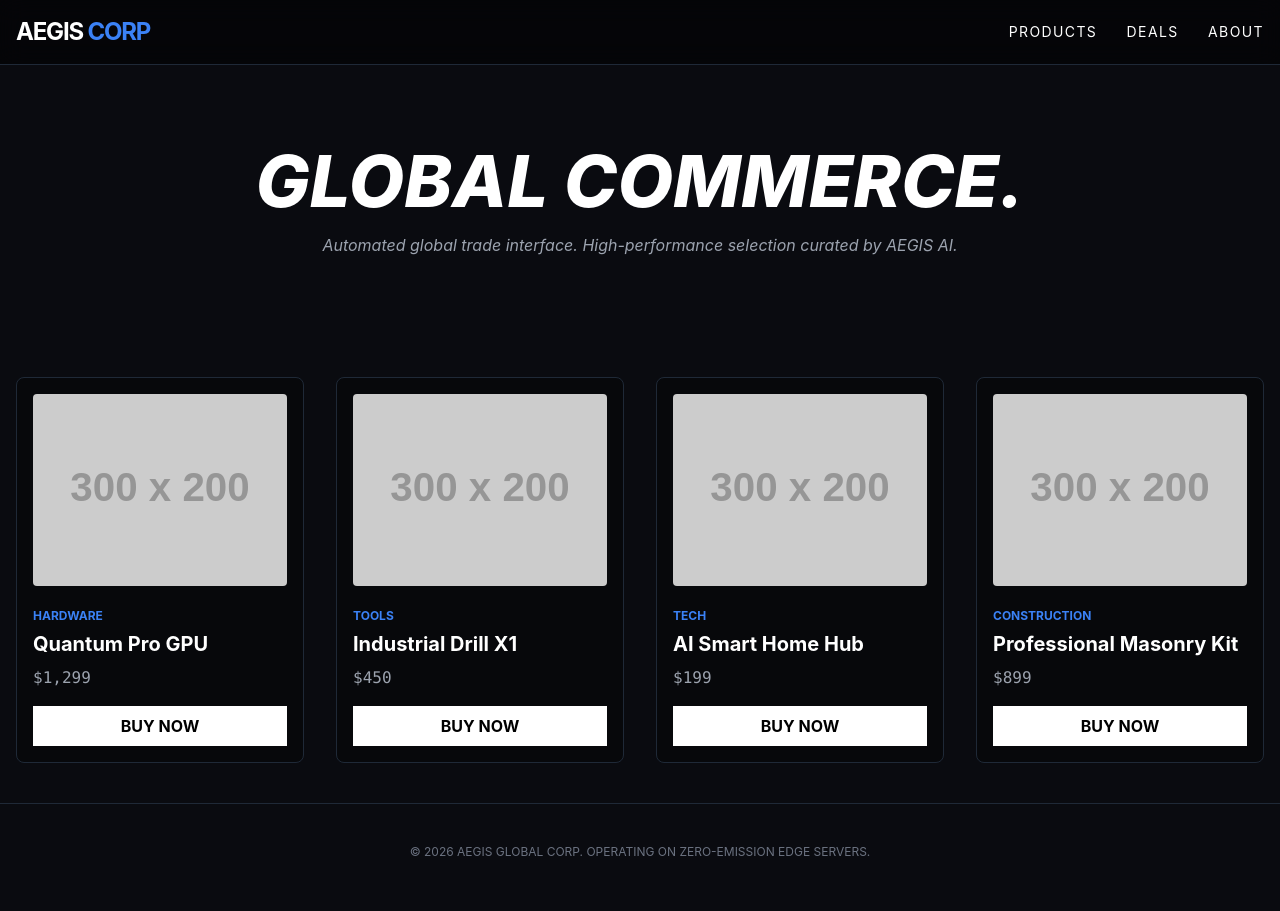
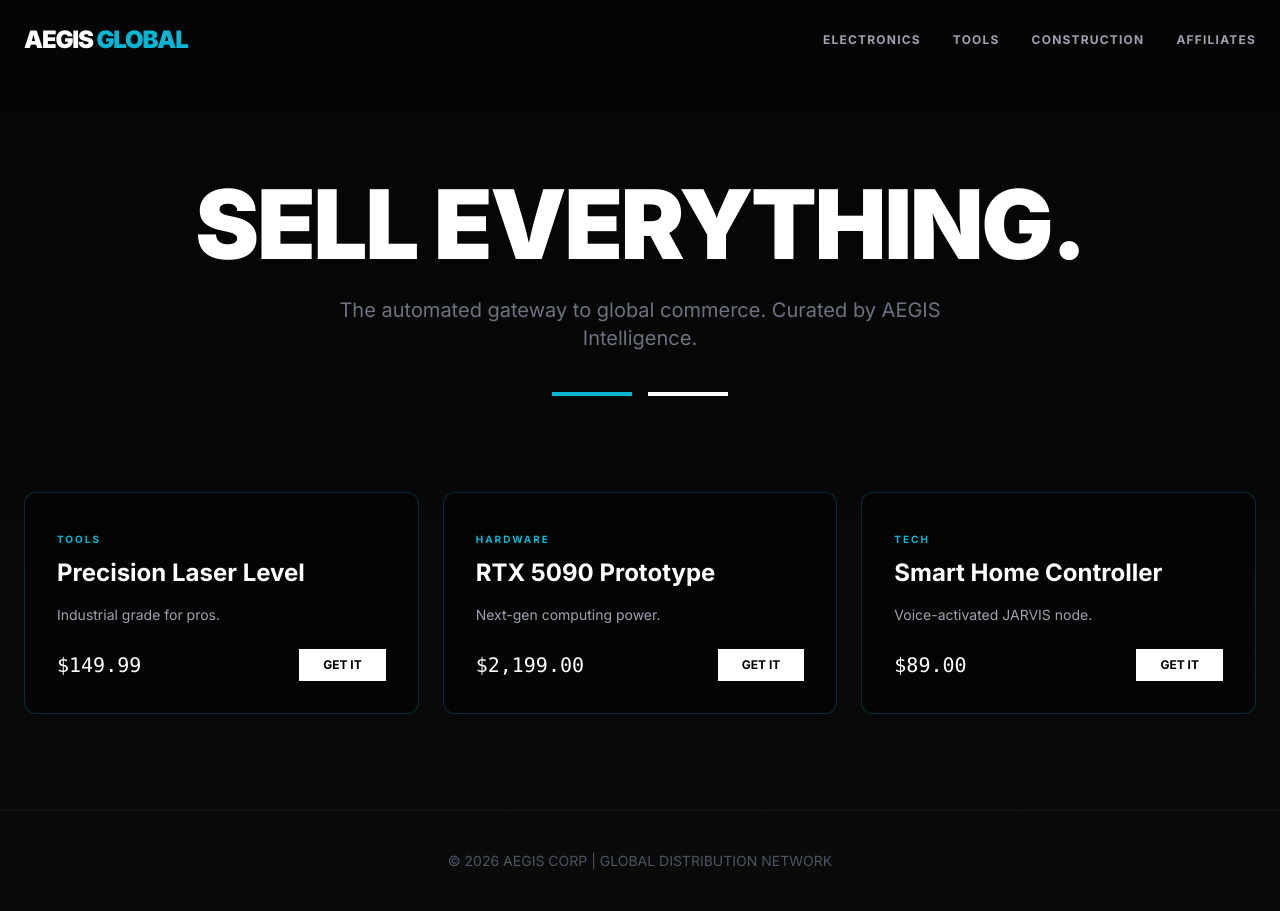
Before and after one commit to hotboxking09/aegis-market, a plain HTML site: page index.html in a window 1280 px wide. Drawn offline with nearby package versions, Linux system fonts and the light colour scheme; placeholder pictures from the web are drawn by us.

Commit message:
Add files via upload

```diff
--- a/index.html
+++ b/index.html
@@ -3,60 +3,72 @@
 <head>
     <meta charset="UTF-8">
     <meta name="viewport" content="width=device-width, initial-scale=1.0">
-    <title>AEGIS Global Market | Premium Selection</title>
+    <title>AEGIS GLOBAL | Digital Trade Interface</title>
     <script src="https://cdn.tailwindcss.com"></script>
+    <link href="https://fonts.googleapis.com/css2?family=Inter:wght@400;700;900&display=swap" rel="stylesheet">
     <style>
-        :root { --aegis-blue: #00d4ff; --aegis-dark: #0a0b10; }
-        body { background-color: var(--aegis-dark); color: white; font-family: 'Inter', sans-serif; }
-        .product-card:hover { border-color: var(--aegis-blue); transform: translateY(-5px); transition: all 0.3s ease; }
+        body { background-color: #050505; color: #ffffff; font-family: 'Inter', sans-serif; }
+        .glow-border { border: 1px solid rgba(0, 212, 255, 0.2); transition: 0.3s; }
+        .glow-border:hover { border-color: #00d4ff; box-shadow: 0 0 15px rgba(0, 212, 255, 0.3); }
+        .hero-gradient { background: linear-gradient(180deg, #050505 0%, #0a0a0a 100%); }
     </style>
 </head>
-<body>
-    <nav class="border-b border-gray-800 p-4 flex justify-between items-center bg-black/50 sticky top-0 z-50 backdrop-blur-md">
-        <h1 class="text-2xl font-bold tracking-tighter text-white">AEGIS <span class="text-blue-500">CORP</span></h1>
-        <div class="space-x-6 text-sm uppercase tracking-widest">
-            <a href="#" class="hover:text-blue-400">Products</a>
-            <a href="#" class="hover:text-blue-400">Deals</a>
-            <a href="#" class="hover:text-blue-400">About</a>
+<body class="hero-gradient min-h-screen">
+
+    <nav class="p-6 flex justify-between items-center max-w-7xl mx-auto">
+        <div class="text-2xl font-black tracking-tighter uppercase">Aegis <span class="text-cyan-500">Global</span></div>
+        <div class="hidden md:flex space-x-8 text-xs font-bold uppercase tracking-widest text-gray-400">
+            <a href="#" class="hover:text-cyan-400">Electronics</a>
+            <a href="#" class="hover:text-cyan-400">Tools</a>
+            <a href="#" class="hover:text-cyan-400">Construction</a>
+            <a href="#" class="hover:text-cyan-400">Affiliates</a>
         </div>
     </nav>
 
-    <header class="py-20 px-4 text-center">
-        <h2 class="text-5xl md:text-7xl font-extrabold mb-4 italic">GLOBAL COMMERCE.</h2>
-        <p class="text-gray-400 max-w-2xl mx-auto italic">Automated global trade interface. High-performance selection curated by AEGIS AI.</p>
+    <header class="text-center py-24 px-4">
+        <h1 class="text-6xl md:text-8xl font-black mb-6 tracking-tight">SELL EVERYTHING.</h1>
+        <p class="text-xl text-gray-500 max-w-2xl mx-auto mb-10">The automated gateway to global commerce. Curated by AEGIS Intelligence.</p>
+        <div class="flex justify-center space-x-4">
+            <div class="h-1 w-20 bg-cyan-500"></div>
+            <div class="h-1 w-20 bg-white"></div>
+        </div>
     </header>
 
-    <main class="max-w-7xl mx-auto px-4 py-10">
-        <div id="product-container" class="grid grid-cols-1 md:grid-cols-3 lg:grid-cols-4 gap-8">
+    <section class="max-w-7xl mx-auto px-6 pb-24">
+        <div id="market-grid" class="grid grid-cols-1 md:grid-cols-2 lg:grid-cols-3 gap-6">
             </div>
-    </main>
+    </section>
 
-    <footer class="border-t border-gray-800 py-10 text-center text-gray-500 text-xs">
-        &copy; 2026 AEGIS GLOBAL CORP. OPERATING ON ZERO-EMISSION EDGE SERVERS.
+    <footer class="p-10 border-t border-gray-900 text-center text-gray-600 text-sm">
+        &copy; 2026 AEGIS CORP | GLOBAL DISTRIBUTION NETWORK
     </footer>
 
     <script>
-        // Dieses Skript simuliert das Abrufen echter Daten
-        const products = [
-            { name: "Quantum Pro GPU", price: "$1,299", category: "Hardware", img: "https://via.placeholder.com/300x200?text=GPU" },
-            { name: "Industrial Drill X1", price: "$450", category: "Tools", img: "https://via.placeholder.com/300x200?text=Drill" },
-            { name: "AI Smart Home Hub", price: "$199", category: "Tech", img: "https://via.placeholder.com/300x200?text=Smart+Home" },
-            { name: "Professional Masonry Kit", price: "$899", category: "Construction", img: "https://via.placeholder.com/300x200?text=Construction" }
-        ];
+        // Diese Funktion wird später die products.json von unserem Server laden
+        async function loadProducts() {
+            // Platzhalter-Daten für den ersten Live-Gang
+            const sampleProducts = [
+                { title: "Precision Laser Level", price: "$149.99", desc: "Industrial grade for pros.", link: "#", cat: "Tools" },
+                { title: "RTX 5090 Prototype", price: "$2,199.00", desc: "Next-gen computing power.", link: "#", cat: "Hardware" },
+                { title: "Smart Home Controller", price: "$89.00", desc: "Voice-activated JARVIS node.", link: "#", cat: "Tech" }
+            ];
 
-        const container = document.getElementById('product-container');
-
-        products.forEach(p => {
-            container.innerHTML += `
-                <div class="product-card border border-gray-800 rounded-lg overflow-hidden bg-black/30 p-4">
-                    <img src="${p.img}" alt="${p.name}" class="w-full h-48 object-cover mb-4 rounded">
-                    <span class="text-blue-500 text-xs font-bold uppercase">${p.category}</span>
-                    <h3 class="text-xl font-bold mt-1">${p.name}</h3>
-                    <p class="text-gray-400 mt-2 font-mono">${p.price}</p>
-                    <button class="w-full mt-4 bg-white text-black py-2 font-bold hover:bg-blue-500 hover:text-white transition">BUY NOW</button>
+            const grid = document.getElementById('market-grid');
+            grid.innerHTML = sampleProducts.map(p => `
+                <div class="glow-border bg-black/40 p-8 rounded-xl flex flex-col justify-between">
+                    <div>
+                        <span class="text-cyan-500 text-[10px] font-bold tracking-[0.2em] uppercase">${p.cat}</span>
+                        <h2 class="text-2xl font-bold mt-2 mb-4">${p.title}</h2>
+                        <p class="text-gray-400 text-sm mb-6">${p.desc}</p>
+                    </div>
+                    <div class="flex justify-between items-center mt-auto">
+                        <span class="text-xl font-mono">${p.price}</span>
+                        <a href="${p.link}" class="bg-white text-black px-6 py-2 text-xs font-bold uppercase hover:bg-cyan-500 hover:text-white transition">Get it</a>
+                    </div>
                 </div>
-            `;
-        });
+            `).join('');
+        }
+        loadProducts();
     </script>
 </body>
 </html>
```
